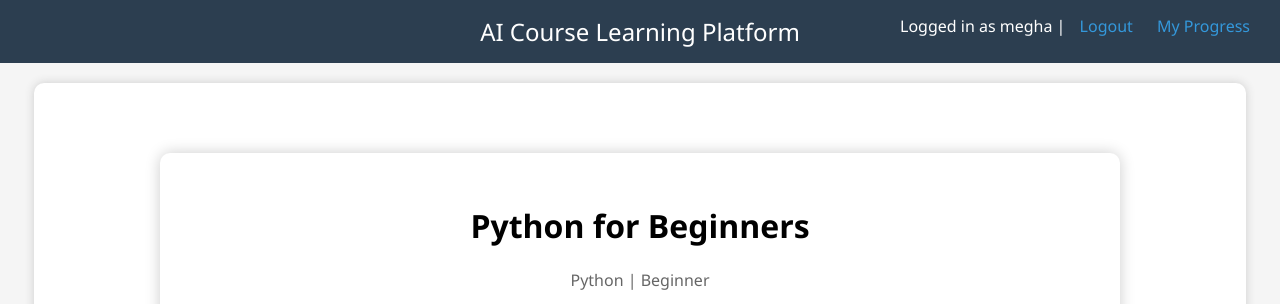
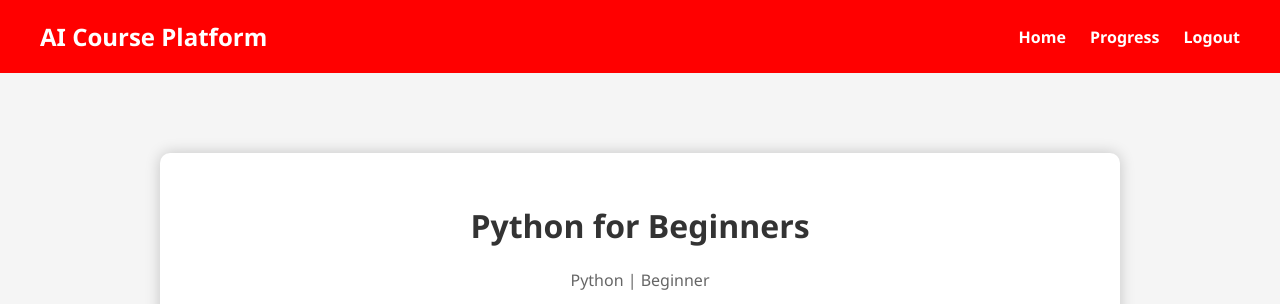
Before and after one commit to meghavardhan-git/django-ai-course-platform, a Django app: page /course/4/ in a window 1280 px wide. Shown: the top 304 px of the page. Run offline with Django 5.2, Linux system fonts and the light colour scheme; a user stored in the database is signed in; data comes from the database, SQL or seed files in the repository.

Commit message:
Full UI polished with navbar, login/signup, colors

```diff
--- a/core/settings.py
+++ b/core/settings.py
@@ -73,3 +73,6 @@ STATIC_ROOT = BASE_DIR / 'staticfiles'
 
 # Whitenoise for static files serving on Render
 STATICFILES_STORAGE = 'whitenoise.storage.CompressedManifestStaticFilesStorage'
+LOGIN_REDIRECT_URL = '/'
+LOGOUT_REDIRECT_URL = '/'
+ALLOWED_HOSTS = ['*']  # or ['django-ai-course-platform.onrender.com']
--- a/templates/base.html
+++ b/templates/base.html
@@ -2,32 +2,75 @@
 <html lang="en">
 <head>
     <meta charset="UTF-8">
-    <title>{% block title %}Learning Platform{% endblock %}</title>
+    <title>{% block title %}AI Course Platform{% endblock %}</title>
+    <meta name="viewport" content="width=device-width, initial-scale=1">
     <style>
-        body { font-family: 'Segoe UI', sans-serif; background: #f5f5f5; margin: 0; }
-        .navbar { background: #2c3e50; color: white; padding: 15px; text-align: center; font-size: 24px; position: relative; }
-        .container { width: 90%; margin: 20px auto; background: white; padding: 30px; border-radius: 10px; box-shadow: 0 0 10px #ccc; }
-        a { color: #3498db; text-decoration: none; margin: 0 10px; }
-        .button { background: #3498db; color: white; padding: 10px 20px; border: none; border-radius: 5px; }
-        .auth-links { position: absolute; top: 15px; right: 20px; font-size: 16px; }
+        body {
+            font-family: 'Segoe UI', Tahoma, Geneva, Verdana, sans-serif;
+            margin: 0;
+            background-color: #f5f5f5;
+            color: #333;
+        }
+        header {
+            background-color: #FF0000;
+            color: white;
+            padding: 20px 40px;
+            display: flex;
+            justify-content: space-between;
+            align-items: center;
+        }
+        header a {
+            color: white;
+            text-decoration: none;
+            font-weight: bold;
+            margin-left: 20px;
+        }
+        main {
+            padding: 40px;
+            max-width: 1200px;
+            margin: auto;
+        }
+        footer {
+            background-color: #333;
+            color: white;
+            padding: 20px;
+            text-align: center;
+            margin-top: 60px;
+        }
+        .btn-red {
+            background-color: #FF0000;
+            color: white;
+            padding: 10px 20px;
+            border: none;
+            border-radius: 25px;
+            font-size: 16px;
+            cursor: pointer;
+        }
+        .btn-red:hover {
+            background-color: #cc0000;
+        }
     </style>
 </head>
 <body>
-    <div class="navbar">
-        AI Course Learning Platform
-        <div class="auth-links">
+    <header>
+        <div style="font-size: 24px; font-weight: bold;">AI Course Platform</div>
+        <nav>
+            <a href="{% url 'course_list' %}">Home</a>
+            <a href="{% url 'user_progress' %}">Progress</a>
             {% if user.is_authenticated %}
-                Logged in as {{ user.username }} | <a href="{% url 'logout' %}">Logout</a>
-                <a href="{% url 'user_progress' %}">My Progress</a>
+                <a href="{% url 'logout' %}">Logout</a>
             {% else %}
-                <a href="{% url 'login' %}">Login</a> | <a href="{% url 'signup' %}">Sign up</a>
+                <a href="{% url 'login' %}">Login</a>
             {% endif %}
-        </div>
-    </div>
+        </nav>
+    </header>
 
-    <div class="container">
+    <main>
         {% block content %}{% endblock %}
-    </div>
+    </main>
 
+    <footer>
+        Built with ❤️ | Django + Gemini AI + Render
+    </footer>
 </body>
 </html>
--- a/templates/course_detail.html
+++ b/templates/course_detail.html
@@ -6,11 +6,7 @@
     <h1 style="text-align: center;">{{ course.title }}</h1>
     <p style="text-align: center; color: #666;">{{ course.category }} | {{ course.difficulty }}</p>
 
-    {% if course.thumbnail_url %}
-        <img src="{{ course.thumbnail_url }}" alt="Course Thumbnail" style="width: 100%; height: auto; border-radius: 10px;">
-    {% else %}
-        <iframe width="100%" height="400" src="https://www.youtube.com/embed/{{ course.youtube_link|slice:'-11:' }}" frameborder="0" allowfullscreen></iframe>
-    {% endif %}
+    <iframe width="100%" height="400" src="https://www.youtube.com/embed/{{ course.youtube_link|slice:'-11:' }}" frameborder="0" allowfullscreen style="border-radius: 10px;"></iframe>
 
     <div style="margin-top: 20px; font-size: 16px; line-height: 1.6; color: #333;">
         {{ course.description }}
```
Also changed, not shown: templates/registration/login.html (+11 -9 lines), templates/registration/signup.html (+12 -7 lines).
